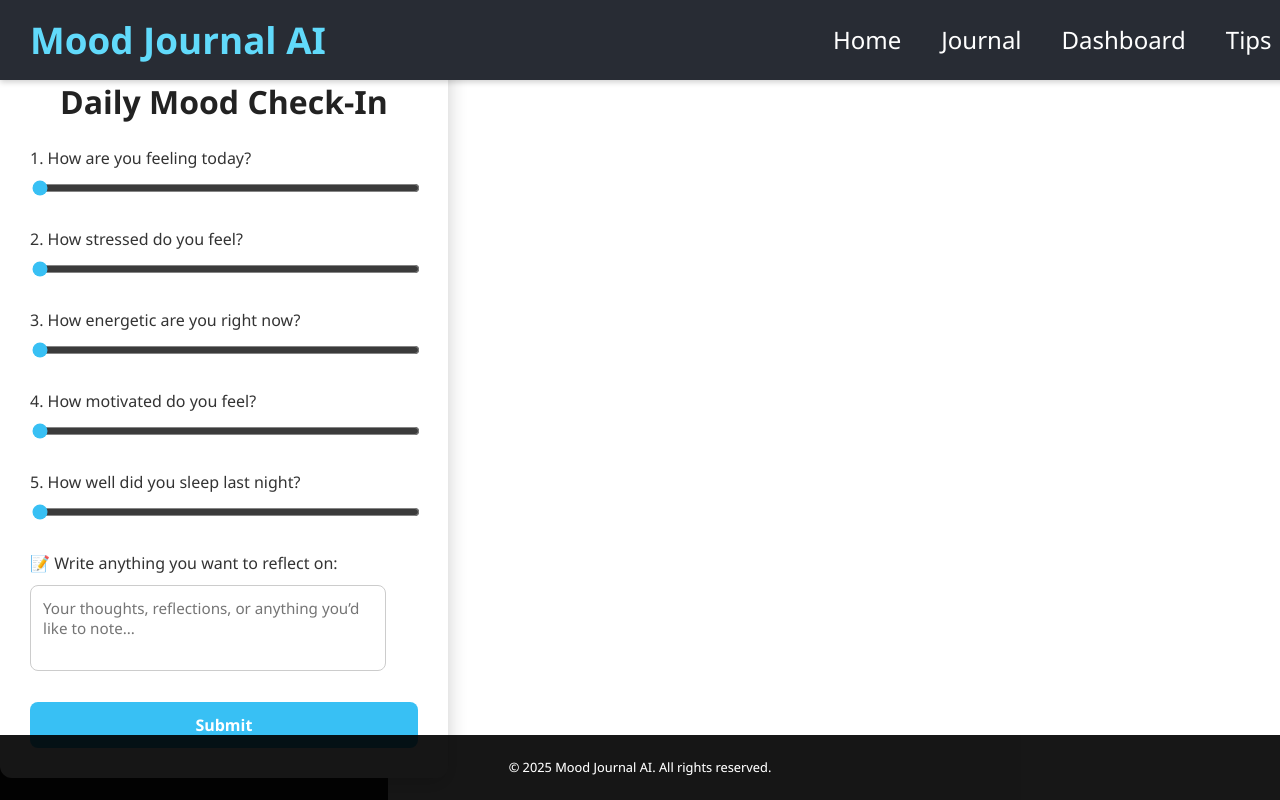
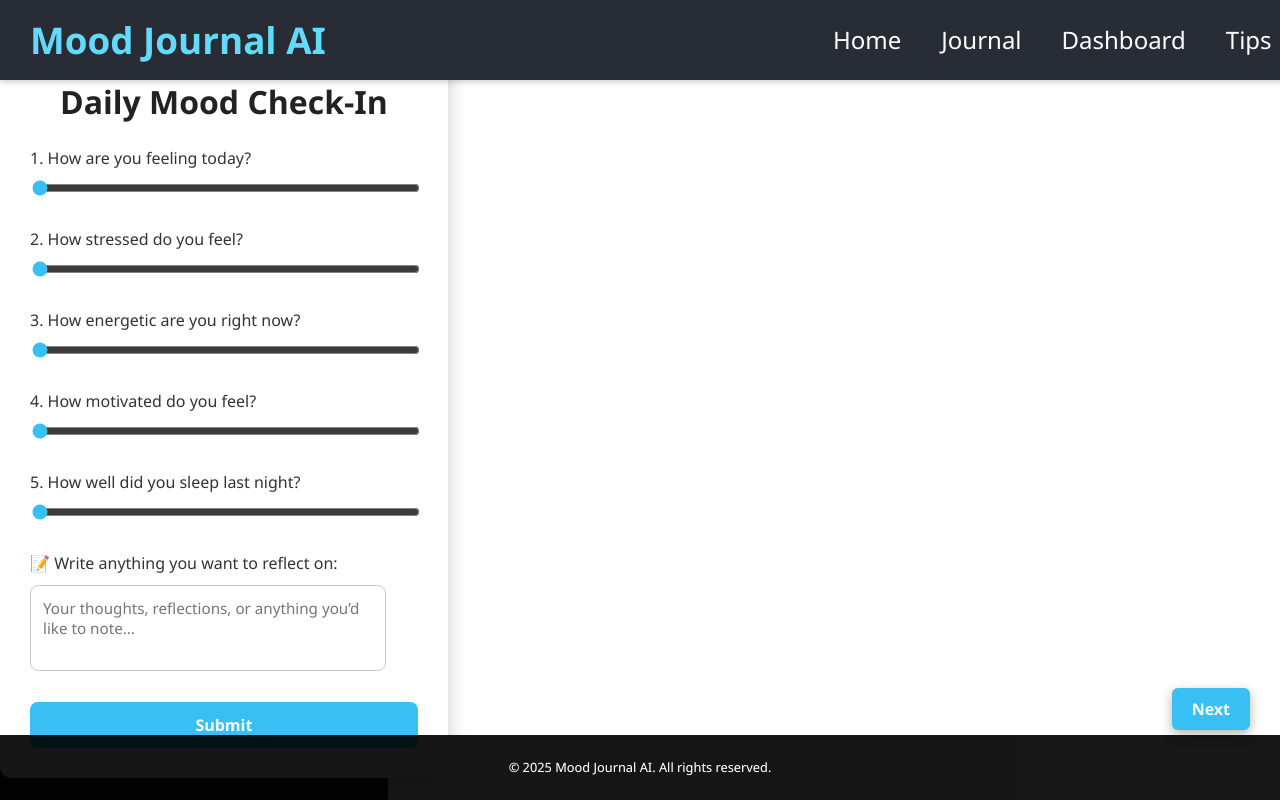
Before and after one commit to Unnati126/Capstone_Project, a React (Vite) app in the folder mood_journal_ai/frontend/: page /journal in a window 1280 px wide. Built offline with nearby package versions, Linux system fonts and the light colour scheme.

Commit message:
add next button

```diff
--- /dev/null
+++ b/mood_journal_ai/frontend/src/pages/Dashboard.css
@@ -0,0 +1,19 @@
+.next-btn {
+  position: fixed;
+  bottom: 70px;
+  right: 30px;
+  background-color: #38c0f4;
+  color: white;
+  border: none;
+  padding: 10px 20px;
+  font-weight: bold;
+  border-radius: 6px;
+  cursor: pointer;
+  z-index: 10;
+  box-shadow: 0 4px 12px rgba(0, 0, 0, 0.3);
+  transition: background-color 0.3s ease;
+}
+
+.next-btn:hover {
+  background-color: #259bdc;
+}
--- a/mood_journal_ai/frontend/src/pages/Dashboard.jsx
+++ b/mood_journal_ai/frontend/src/pages/Dashboard.jsx
@@ -1,9 +1,13 @@
 import { useEffect, useState } from "react";
+import { useNavigate } from "react-router-dom";
 import API from "../api";
 import MoodChart from "../components/MoodChart.jsx";
 import Footer from "../components/Footer.jsx";
+import "./Dashboard.css";
 
+// Dashboard component that displays the user's mood history
 export default function Dashboard() {
+  const navigate = useNavigate();
   const [moods, setMoods] = useState([]);
 
   useEffect(() => {
@@ -11,10 +15,23 @@ export default function Dashboard() {
   }, []);
 
   return (
-    <div>
+     <div className="dashboard-page">
+      <h2>Your Mood History</h2>
+      <MoodChart moods={moods} />
+
+      <button
+        className="next-btn"
+        onClick={() => navigate("/tips")}
+      >
+        Next
+      </button>
+
+      <Footer />
+    </div>
+    /*<div>
       <h2>Your Mood History</h2>
       <MoodChart moods={moods} />
       <Footer />
-    </div>
+    </div>*/
   );
 }
--- a/mood_journal_ai/frontend/src/pages/Journal.css
+++ b/mood_journal_ai/frontend/src/pages/Journal.css
@@ -79,3 +79,23 @@
 .submit-btn:hover {
   background-color: #2ba8d9;
 }
+
+.next-btn {
+  position: fixed;
+  bottom: 70px;
+  right: 30px;
+  background-color: #38c0f4;
+  color: white;
+  border: none;
+  padding: 10px 20px;
+  font-weight: bold;
+  border-radius: 6px;
+  cursor: pointer;
+  z-index: 10;
+  box-shadow: 0 4px 12px rgba(0, 0, 0, 0.3);
+  transition: background-color 0.3s ease;
+}
+
+.next-btn:hover {
+  background-color: #259bdc;
+}
--- a/mood_journal_ai/frontend/src/pages/Journal.jsx
+++ b/mood_journal_ai/frontend/src/pages/Journal.jsx
@@ -1,8 +1,10 @@
 import { useState } from "react";
+import { useNavigate } from "react-router-dom";
 import Footer from "../components/Footer.jsx";
 import "./Journal.css";
 
 export default function Journal() {
+  const navigate = useNavigate();
   const [ratings, setRatings] = useState({
     mood: 1,
     stress: 1,
@@ -99,6 +101,14 @@ export default function Journal() {
         </div>
 
         <button className="submit-btn" type="submit">Submit</button>
+
+        <button
+            type="button"
+            className="next-btn"
+            onClick={() => navigate("/dashboard")}
+          >
+            Next
+        </button>
       </form>
 
       <Footer />
```
